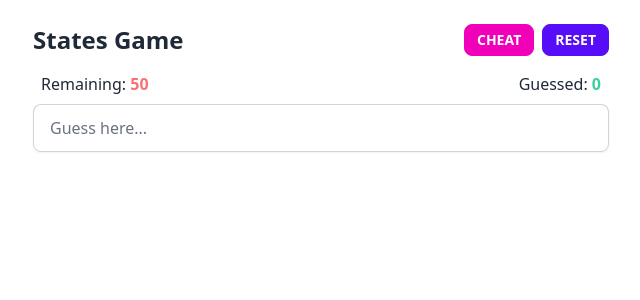
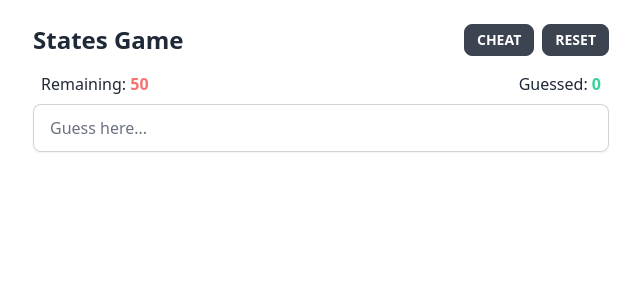
Before and after one commit to mattflow/states-game, a React (Vite) app: page / in a window 1280 px wide. Shown: the top 300 px of the page, without its empty margins (319-959 px from the left). Built offline with nearby package versions, Linux system fonts and the light colour scheme; a web font is replaced by a local one.

Commit message:
Remove button colors

```diff
--- a/src/components/Header.tsx
+++ b/src/components/Header.tsx
@@ -9,10 +9,10 @@ const Header = ({ guessedSet, onResetClick }: HeaderProps) => (
     <div className="flex items-end justify-between">
       <h1 className="mt-6 text-2xl font-semibold">States Game</h1>
       <div className="space-x-2">
-        <label htmlFor="cheat-modal" className="btn-secondary btn-sm btn">
+        <label htmlFor="cheat-modal" className="btn-sm btn">
           Cheat
         </label>
-        <label htmlFor="reset-modal" className="btn-primary btn-sm btn">
+        <label htmlFor="reset-modal" className="btn-sm btn">
           Reset
         </label>
       </div>
```
